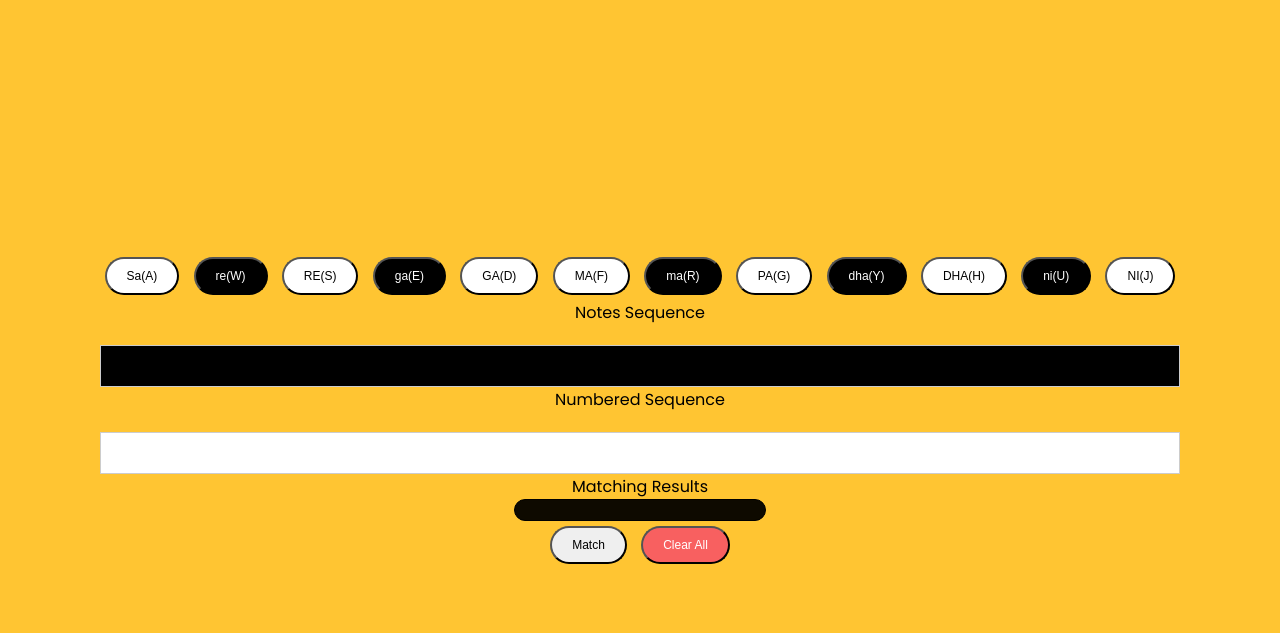
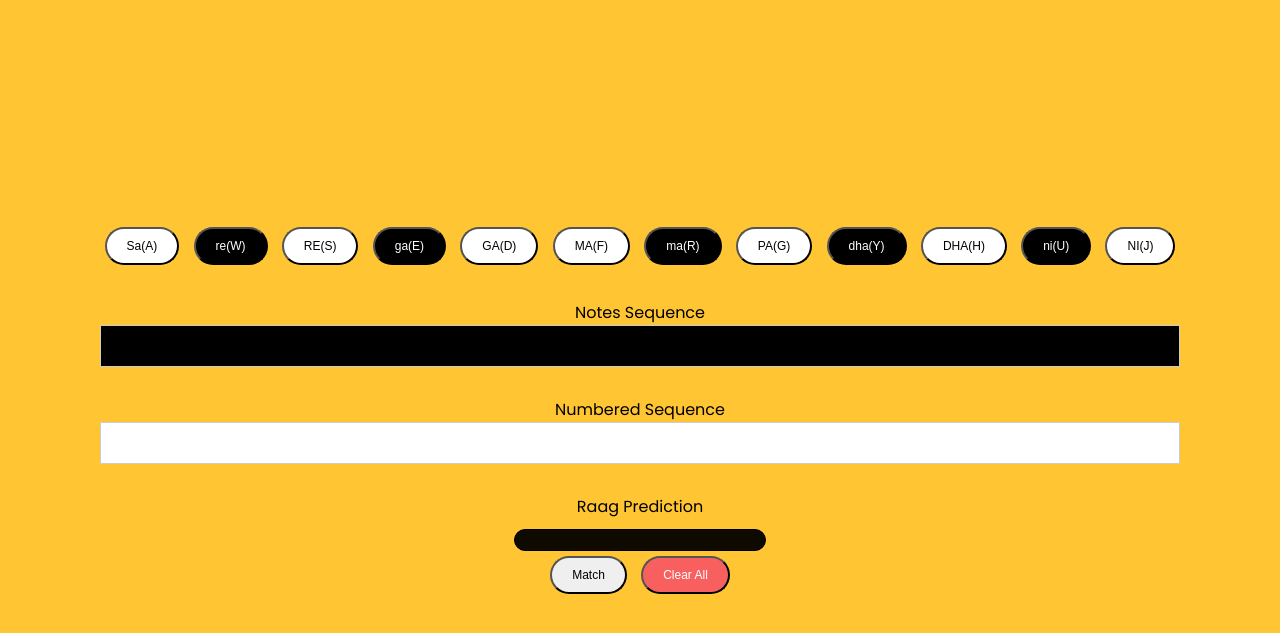
Before and after one commit to RajeevDash007/CD_2, a Flask app: page / in a window 1280 px wide. Shown: the top 633 px of the page. Run offline with Flask 3, Linux system fonts and the light colour scheme.

Commit message:
UI changes

```diff
--- a/static/styles.css
+++ b/static/styles.css
@@ -19,6 +19,8 @@ body {
 
   h4{
     font-weight: 400;
+    margin-bottom: -20px;
+    margin-top: 30px;
   }
 
   .container {
@@ -92,6 +94,7 @@ body {
     border-radius: 30px;
     color: white;
     line-height: 30px;
+    margin-top: 30px;
   }
 
   #match-results-box p:nth-child(1){
--- a/templates/index.html
+++ b/templates/index.html
@@ -27,7 +27,7 @@
     <div id="sequence-box"></div>
     <h4>Numbered Sequence</h4>
     <div id="numbered-sequence-box"></div>
-    <h4>Matching Results</h4>
+    <h4>Raag Prediction</h4>
     <div class="matchResultBox">
       <div id="match-results-box"></div>
   </div>
```
